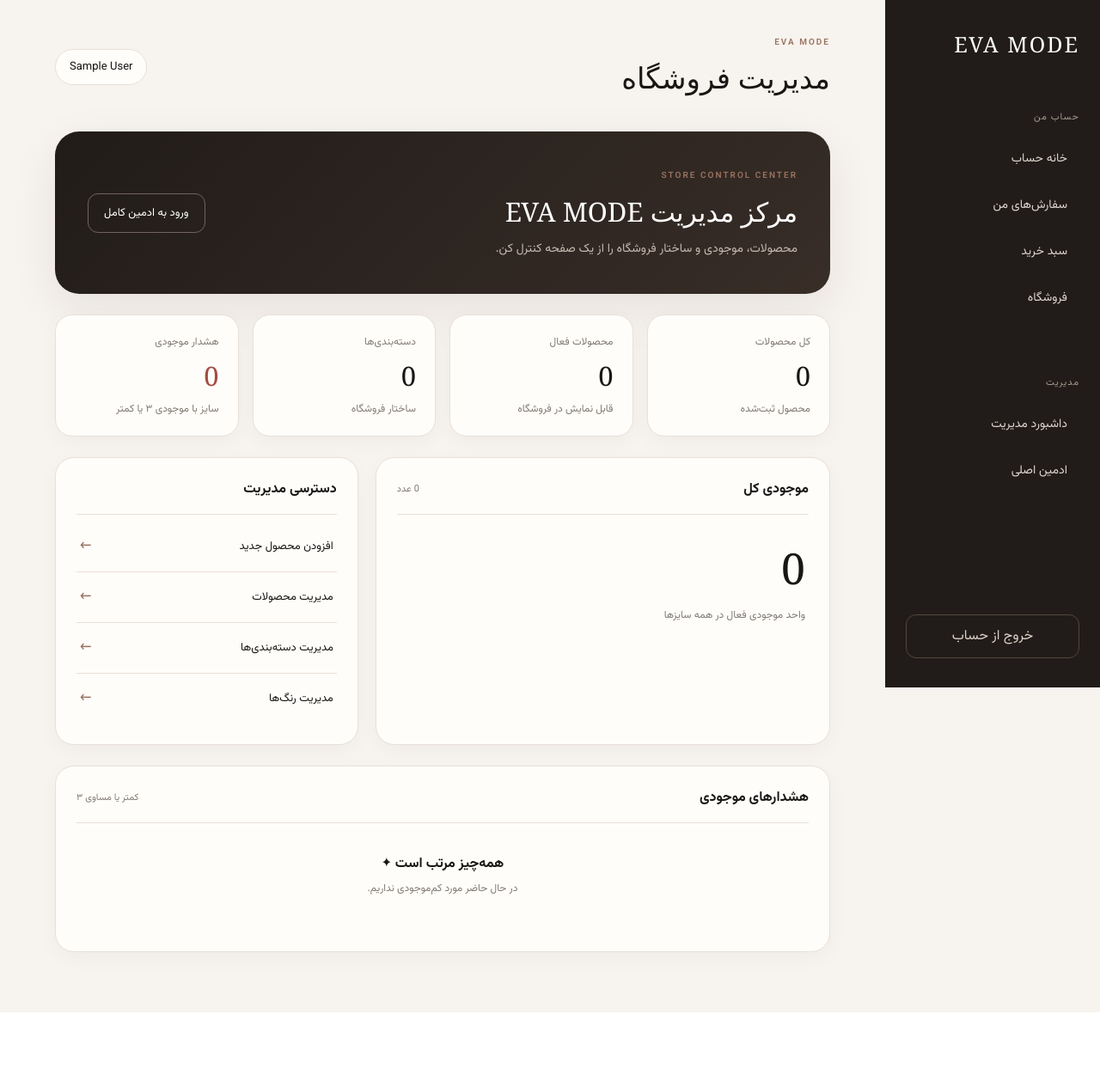
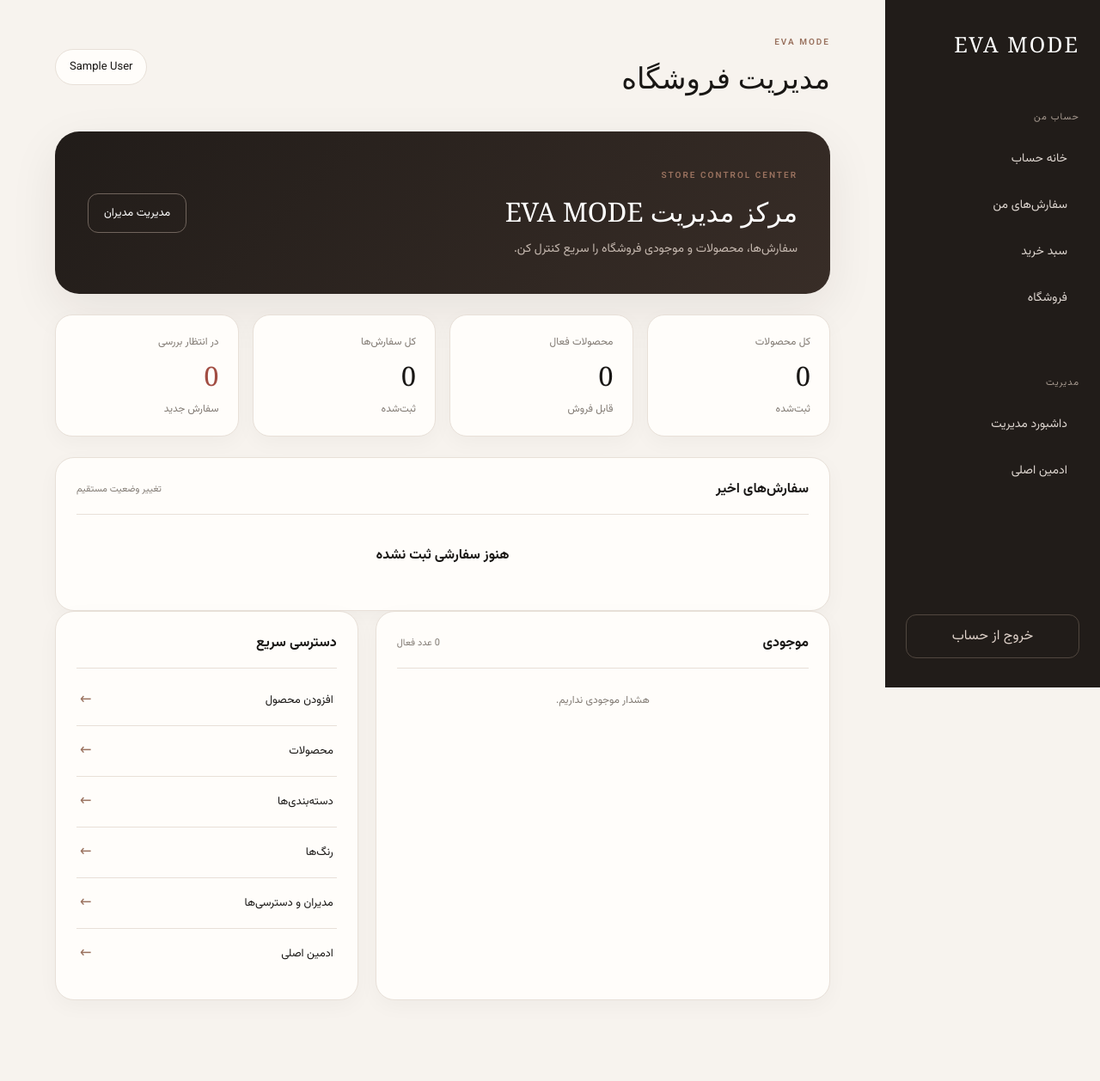
Before and after one commit to evamode29/eva-mode, a Django app: page /management/ in a window 1280 px wide. Shown: the whole page at 86% size. Before the commit the page ends 1178 px from the top, so only its background shows below. Run offline with Django 5.2, Linux system fonts and the light colour scheme; the visitor is signed in with stand-in values (Sample User, id 1); data comes from the database, SQL or seed files in the repository; data that the repository does not hold is empty.

Commit message:
style: finalize role based management dashboard

```diff
--- a/templates/dashboard/management.html
+++ b/templates/dashboard/management.html
@@ -1,17 +1,6 @@
-{% extends 'dashboard/base.html' %}
-{% block title %}مدیریت فروشگاه | EVA MODE{% endblock %}
-{% block heading %}مدیریت فروشگاه{% endblock %}
-{% block content %}
-<section class="welcome-panel management-hero"><div><span class="eyebrow">STORE CONTROL CENTER</span><h2>مرکز مدیریت EVA MODE</h2><p>محصولات، موجودی و ساختار فروشگاه را از یک صفحه کنترل کن.</p></div><a class="outline-btn" href="/admin/">ورود به ادمین کامل</a></section>
-<div class="stat-grid">
-  <article class="stat-card"><span>کل محصولات</span><strong>{{ product_count }}</strong><small>محصول ثبت‌شده</small></article>
-  <article class="stat-card"><span>محصولات فعال</span><strong>{{ active_product_count }}</strong><small>قابل نمایش در فروشگاه</small></article>
-  <article class="stat-card"><span>دسته‌بندی‌ها</span><strong>{{ category_count }}</strong><small>ساختار فروشگاه</small></article>
-  <article class="stat-card alert"><span>هشدار موجودی</span><strong>{{ low_stock_count }}</strong><small>سایز با موجودی ۳ یا کمتر</small></article>
-</div>
-<div class="dashboard-grid">
-  <section class="panel"><div class="panel-head"><h3>موجودی کل</h3><span>{{ total_stock }} عدد</span></div><div class="inventory-box"><strong>{{ total_stock }}</strong><p>واحد موجودی فعال در همه سایزها</p></div></section>
-  <section class="panel"><div class="panel-head"><h3>دسترسی مدیریت</h3></div><div class="quick-list"><a href="/admin/products/product/add/">افزودن محصول جدید <b>←</b></a><a href="/admin/products/product/">مدیریت محصولات <b>←</b></a><a href="/admin/products/category/">مدیریت دسته‌بندی‌ها <b>←</b></a><a href="/admin/products/color/">مدیریت رنگ‌ها <b>←</b></a></div></section>
-</div>
-<section class="panel stock-panel"><div class="panel-head"><h3>هشدارهای موجودی</h3><span>کمتر یا مساوی ۳</span></div>{% if low_stock %}<div class="stock-table"><div class="stock-row stock-header"><span>محصول</span><span>سایز</span><span>موجودی</span></div>{% for item in low_stock %}<div class="stock-row"><span>{{ item.product.name }}</span><span>{{ item.size.name }}</span><strong>{{ item.stock }}</strong></div>{% endfor %}</div>{% else %}<div class="empty-state compact"><h4>همه‌چیز مرتب است ✦</h4><p>در حال حاضر مورد کم‌موجودی نداریم.</p></div>{% endif %}</section>
+{% extends 'dashboard/base.html' %}{% block title %}مدیریت فروشگاه | EVA MODE{% endblock %}{% block heading %}مدیریت فروشگاه{% endblock %}{% block content %}
+<section class="welcome-panel management-hero"><div><span class="eyebrow">STORE CONTROL CENTER</span><h2>مرکز مدیریت EVA MODE</h2><p>سفارش‌ها، محصولات و موجودی فروشگاه را سریع کنترل کن.</p></div><div>{% if request.user.is_superuser %}<a class="outline-btn" href="{% url 'management:users' %}">مدیریت مدیران</a>{% endif %}</div></section>
+<div class="stat-grid"><article class="stat-card"><span>کل محصولات</span><strong>{{ product_count }}</strong><small>ثبت‌شده</small></article><article class="stat-card"><span>محصولات فعال</span><strong>{{ active_product_count }}</strong><small>قابل فروش</small></article><article class="stat-card"><span>کل سفارش‌ها</span><strong>{{ order_count }}</strong><small>ثبت‌شده</small></article><article class="stat-card alert"><span>در انتظار بررسی</span><strong>{{ pending_order_count }}</strong><small>سفارش جدید</small></article></div>
+<section class="panel"><div class="panel-head"><h3>سفارش‌های اخیر</h3><span>تغییر وضعیت مستقیم</span></div>{% for order in orders %}<div class="management-order"><div><strong>{{ order.number }}</strong><small>{{ order.full_name }} · {{ order.phone }}</small><small>{{ order.created_at|date:'Y/m/d - H:i' }}</small></div><div class="management-order-actions"><b>{{ order.total|floatformat:0 }} تومان</b><form method="post" action="{% url 'management:order_status' order.id %}">{% csrf_token %}<select name="status" onchange="this.form.submit()">{% for value,label in order.STATUS_CHOICES %}<option value="{{ value }}" {% if order.status == value %}selected{% endif %}>{{ label }}</option>{% endfor %}</select></form></div></div>{% empty %}<div class="empty-state compact"><h4>هنوز سفارشی ثبت نشده</h4></div>{% endfor %}</section>
+<section class="dashboard-grid"><section class="panel"><div class="panel-head"><h3>موجودی</h3><span>{{ total_stock }} عدد فعال</span></div>{% for item in low_stock %}<div class="stock-row"><span>{{ item.product.name }}</span><span>{{ item.size.name }}</span><strong>{{ item.stock }}</strong></div>{% empty %}<div class="empty-state compact"><p>هشدار موجودی نداریم.</p></div>{% endfor %}</section><section class="panel"><div class="panel-head"><h3>دسترسی سریع</h3></div><div class="quick-list"><a href="/admin/products/product/add/">افزودن محصول <b>←</b></a><a href="/admin/products/product/">محصولات <b>←</b></a><a href="/admin/products/category/">دسته‌بندی‌ها <b>←</b></a><a href="/admin/products/color/">رنگ‌ها <b>←</b></a>{% if request.user.is_superuser %}<a href="{% url 'management:users' %}">مدیران و دسترسی‌ها <b>←</b></a><a href="/admin/">ادمین اصلی <b>←</b></a>{% endif %}</div></section></section>
 {% endblock %}
```
